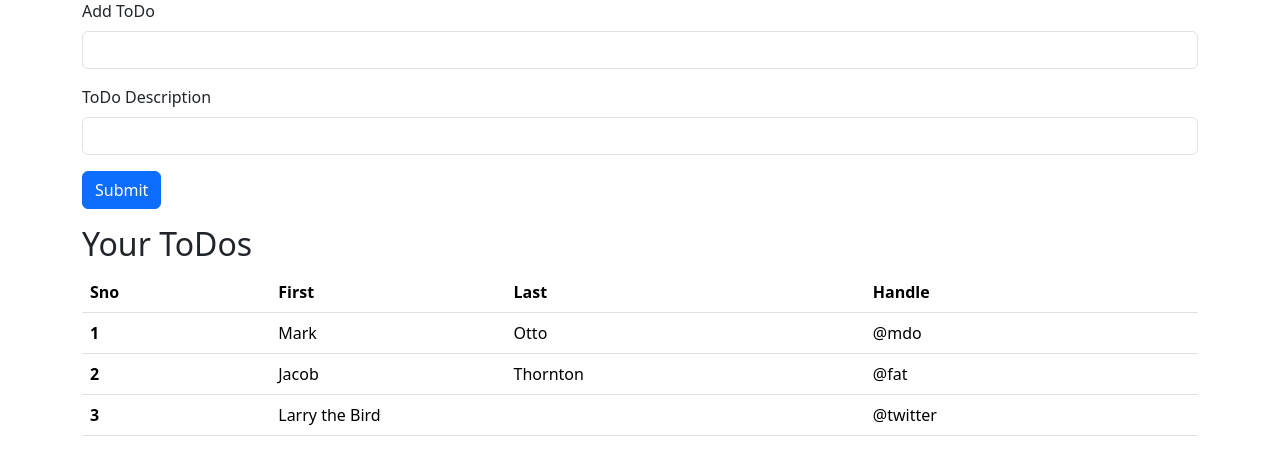
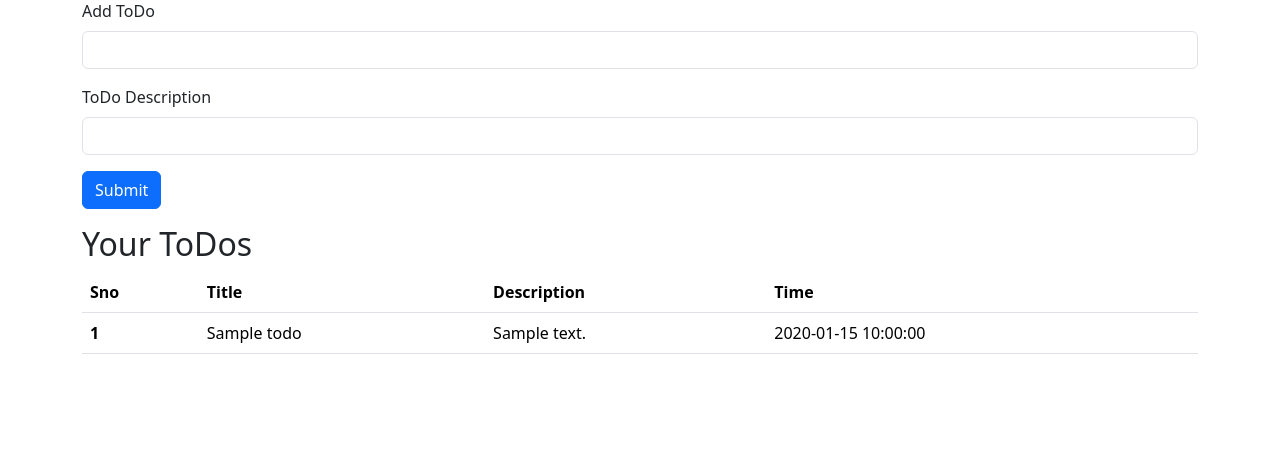
Before and after one commit to Joby-John/python_backend, a Python web app: template flask/templates/index.html in a window 1280 px wide. Shown: the part 103-578 px from the top of the page. Run offline with Jinja, Linux system fonts and the light colour scheme; the template is opened without the code that fills it: most values are stand-ins (such as "Sample title", 1, 10 or a date in 2020).

Commit message:
resolved the title not found error bc of intendation

```diff
--- a/flask/templates/index.html
+++ b/flask/templates/index.html
@@ -12,7 +12,7 @@
 <body>
     <nav class="navbar navbar-expand-lg bg-body-tertiary">
         <div class="container-fluid">
-            <a class="navbar-brand" href="#">MyToDo</a>
+            <a class="navbar-brand" href="/">MyToDo</a>
             <button class="navbar-toggler" type="button" data-bs-toggle="collapse"
                 data-bs-target="#navbarSupportedContent" aria-controls="navbarSupportedContent" aria-expanded="false"
                 aria-label="Toggle navigation">
@@ -54,15 +54,15 @@
 
     <div class="container">
         <h2> Add a ToDo</h2>
-        <form>
+        <form action="/" method="POST">
             <div class="mb-3">
                 <label for="title" class="form-label">Add ToDo</label>
-                <input type="text" class="form-control" id="title" aria-describedby="emailHelp">
+                <input type="text" class="form-control" name="title" id="title" aria-describedby="emailHelp">
 
             </div>
             <div class="mb-3">
                 <label for="desc" class="form-label">ToDo Description</label>
-                <input type="text" class="form-control" id="desc">
+                <input type="text" class="form-control" name="desc" id="desc">
             </div>
 
             <button type="submit" class="btn btn-primary">Submit</button>
@@ -77,30 +77,21 @@
             <thead>
                 <tr>
                     <th scope="col">Sno</th>
-                    <th scope="col">First</th>
-                    <th scope="col">Last</th>
-                    <th scope="col">Handle</th>
+                    <th scope="col">Title</th>
+                    <th scope="col">Description</th>
+                    <th scope="col">Time</th>
                 </tr>
             </thead>
             <tbody>
+                {% for todo in alltodo %}
                 <tr>
-                    <th scope="row">1</th>
-                    <td>Mark</td>
-                    <td>Otto</td>
-                    <td>@mdo</td>
+                    <th scope="row">{{loop.index}}</th>
+                    <td>{{todo.title}}</td>
+                    <td>{{todo.desc}}</td>
+                    <td>{{todo.dateCreated}}</td>
                 </tr>
-                <tr>
-                    <th scope="row">2</th>
-                    <td>Jacob</td>
-                    <td>Thornton</td>
-                    <td>@fat</td>
-                </tr>
-                <tr>
-                    <th scope="row">3</th>
-                    <td colspan="2">Larry the Bird</td>
-                    <td>@twitter</td>
-                </tr>
-            </tbody>
+
+                {% endfor %}
         </table>
     </div>
 
```
Also changed, not shown: flask/app.py (+16 -7 lines).
